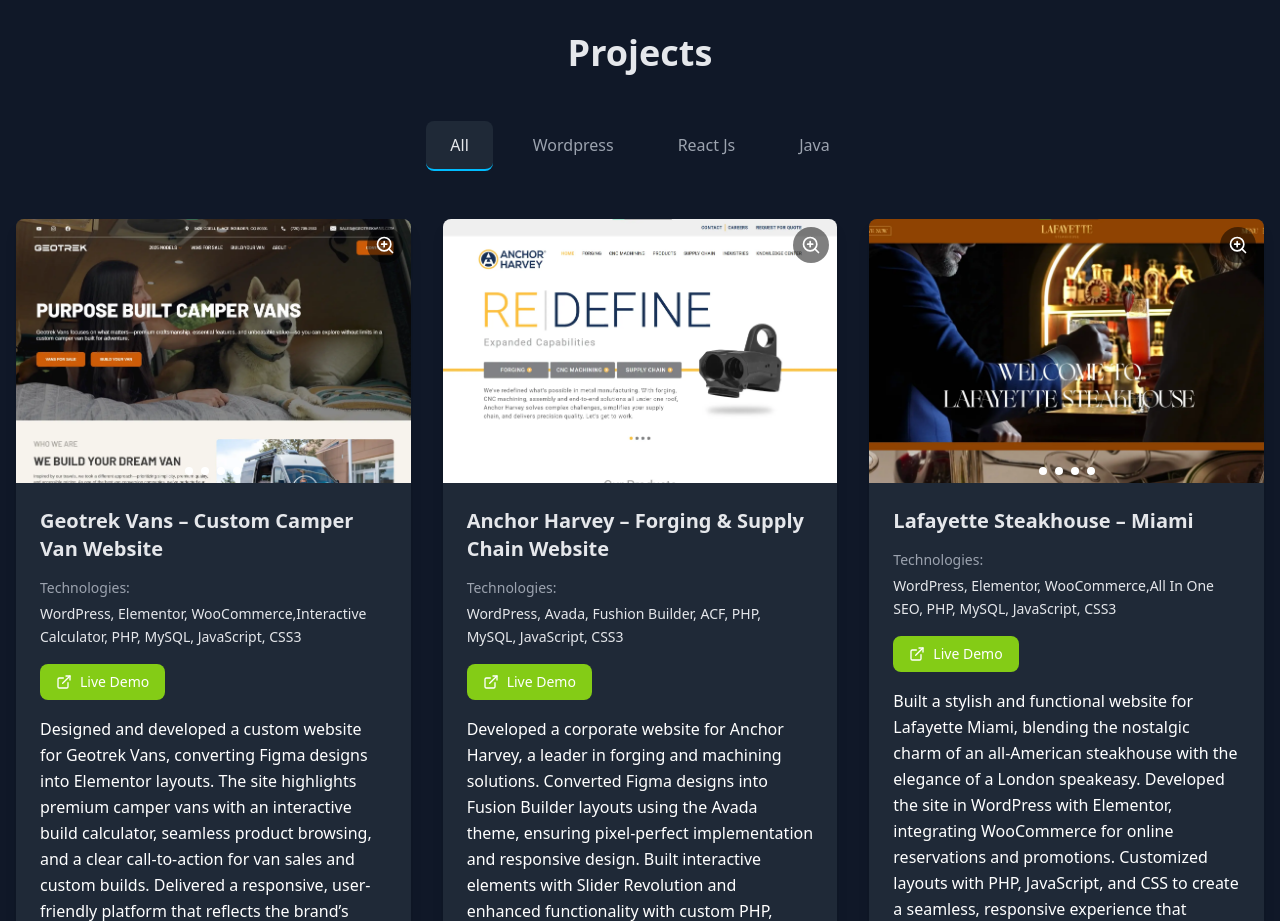
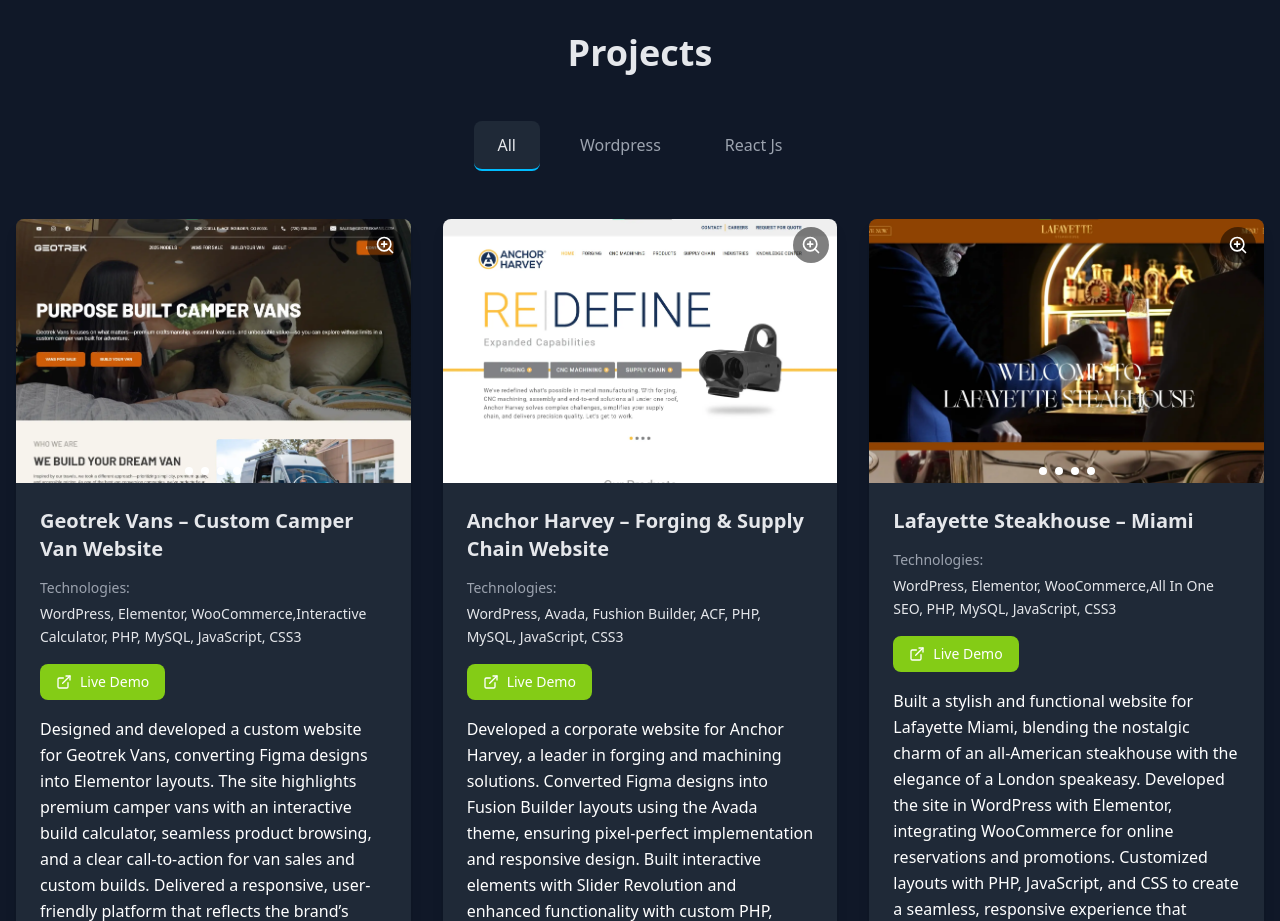
Before and after one commit to sulaimanhasanevan/HasanWeb, a React (Vite) app: page /Projects in a window 1280 px wide. Shown: the part 1460-2381 px from the top of the page. Built offline with nearby package versions, Linux system fonts and the light colour scheme.

Commit message:
Projects Updated

```diff
--- a/src/components/projectData.js
+++ b/src/components/projectData.js
@@ -137,37 +137,37 @@
   },
   {
     id: 10,
-    name: "Mobile Banking App",
-    category: ["Wordpress", "React Js", "Java"],
-    technologies: "React Native, Java Spring Security, Oracle Database, Microservices, Kubernetes",
+    name: "Wellgistics – Pharmacy Distribution Solutions",
+    category: ["Wordpress"],
+    technologies: "WordPress, Elementor, CloudFlare, All In One SEO, javascript",
     images: [
       "/projects/wellgisticshealth/wellgisticshealth-cover.webp",
       "/projects/wellgisticshealth/wellgisticshealth-image-2.webp",
       "/projects/wellgisticshealth/wellgisticshealth-image-3.webp",
       "/projects/wellgisticshealth/wellgisticshealth-image-4.webp"
     ],
-    projectLink: "https://banking.example.com",
-    githubLink: "https://github.com/banking-app",
-    description: ""
+    projectLink: "https://wellgisticshealth.com",
+    githubLink: "",
+    description: "Developed a WordPress website for Wellgistics, an NABP Authorized Distributor serving independent pharmacies. Built with Elementor and optimized for performance and security, the site emphasizes trust, compliance, and innovation in pharmaceutical reselling. Enhanced with custom JavaScript features and SEO best practices, the platform delivers a professional, reliable online presence aligned with healthcare industry standards."
   },
   {
     id: 11,
-    name: "Inventory System",
-    category: ["React Js", "Java"],
-    technologies: "Java EE, JPA/Hibernate, PostgreSQL, Apache Maven, JUnit Testing",
+    name: "Big Blue Innovations – Business & Technology Consulting",
+    category: ["Wordpress"],
+    technologies: "WordPress, Elementor, Contact From 7, All In One SEO, javascript",
     images: [
       "/projects/bigblueinnovations/bigblueinnovations-cover.webp",
       "/projects/bigblueinnovations/bigblueinnovations-image-2.webp",
       "/projects/bigblueinnovations/bigblueinnovations-image-3.webp",
       "/projects/bigblueinnovations/bigblueinnovations-image-4.webp"
     ],
-    projectLink: "",
-    githubLink: "https://github.com/inventory-system",
-    description: ""
+    projectLink: "https://bigblueinnovations.com/",
+    githubLink: "",
+    description: "Developed a WordPress website for Big Blue Innovations, a consulting firm focused on business innovation, technology modernization, and action-oriented planning. Using Elementor and custom JavaScript, I created a responsive platform with clear service sections and streamlined lead capture through Contact Form 7. Optimized for SEO and performance, the site presents the firm as a trusted partner in helping businesses modernize, reduce risks, and accelerate performance."
   },
   {
     id: 12,
-    name: "Hasan Web",
+    name: "Hasan Web – Personal Portfolio Website",
     category: ["React Js"],
     technologies: "React Js, GSAP, Tailwind CSS, Vite, Vercel, Lucide-react ",
     images: [
@@ -178,6 +178,6 @@
     ],
     projectLink: "https://hasanwebs.vercel.app/",
     githubLink: "https://github.com/sulaimanhasanevan/HasanWeb",
-    description: "Dynamic news portal with real-time content updates, categorized news sections, advanced search functionality, user engagement features including comments and ratings, newsletter subscriptions, breaking news alerts, social media integration, multimedia content support, trending topics display, author profiles, advertising management, and mobile-responsive design for news consumption."
+    description: "Designed and developed my personal website using React JS, Tailwind CSS, and GSAP to showcase my skills, experience, and projects. Built with Vite and deployed on Vercel, the site features smooth animations, a clean UI, and easy navigation. It also provides multiple contact options, ensuring potential clients and employers can connect with me effortlessly."
   }
 ];
```
